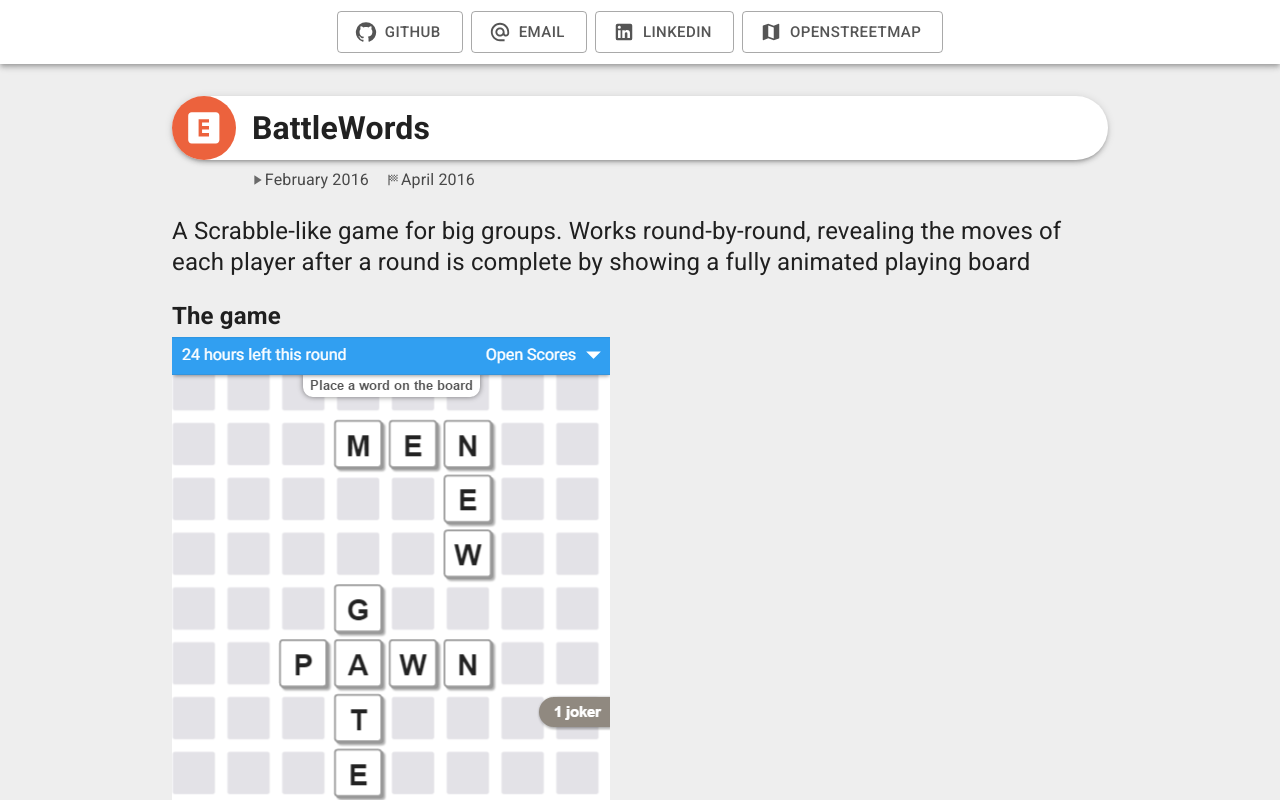
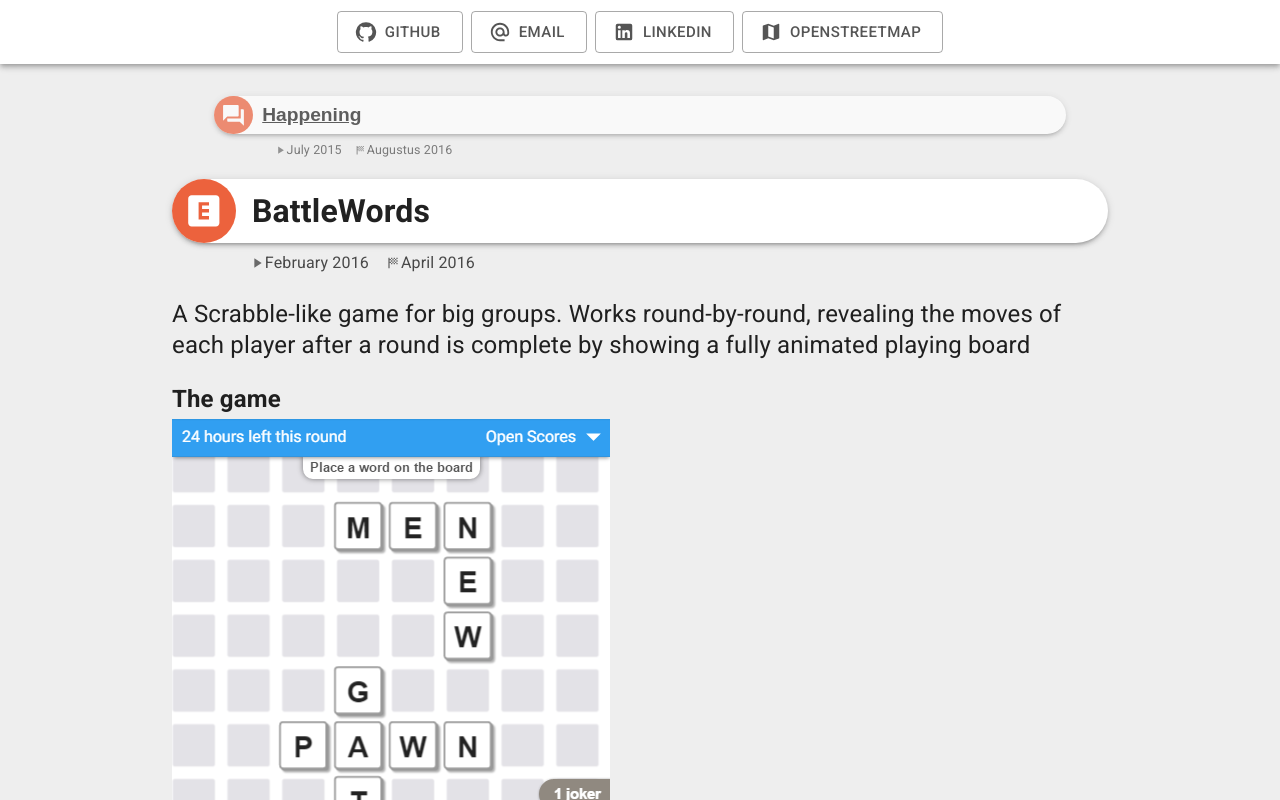
Before and after one commit to NLthijs48/NLthijs48.github.io, a React (Create React App) app: page / in a window 1280 px wide. Both pictures are taken after a click on the button "VIEW DETAILS". Shown: the top 800 px of the page. Built offline with nearby package versions, Linux system fonts and the light colour scheme.

Commit message:
Add breadcrumbs on the activity detail page
Makes it possible to easily navigate a level 'up'

```diff
--- a/src/activityList/ActivityItem.tsx
+++ b/src/activityList/ActivityItem.tsx
@@ -4,6 +4,7 @@ import TimePeriodIndicator from './TimePeriodIndicator';
 import ActivityList from './ActivityList';
 import ActivityDetailsButton from './ActivityDetailsButton';
 import ActivityTitle from './ActivityTitle';
+import {ButtonBase} from '@mui/material';
 
 interface ActivityItemProps {
 	activity: ActivityInformation;
@@ -12,9 +13,25 @@ interface ActivityItemProps {
 }
 
 function ActivityItem(props: ActivityItemProps) {
+	let title = <ActivityTitle activity={props.activity} hLevel={props.hLevel} />;
+
+	// Add link to the website
+	if (props.activity.website) {
+		title = (
+			<ButtonBase
+				href={props.activity.website}
+				target="_blank"
+				rel="noopener noreferrer"
+				style={{display: 'block', textDecoration: 'underline', borderRadius: '1em'}}
+			>
+				{title}
+			</ButtonBase>
+		);
+	}
+
 	return (
 		<div style={{marginBottom: '0.5em', display: 'flex', flexDirection: 'column', ...props.style}}>
-			<ActivityTitle activity={props.activity} hLevel={props.hLevel} />
+			{title}
 
 			<div
 				style={{
--- a/src/activityList/ActivityTitle.tsx
+++ b/src/activityList/ActivityTitle.tsx
@@ -37,6 +37,7 @@ function ActivityTitle(props: ActivityTitleProps) {
 						marginTop: 0,
 						borderRadius: '50%',
 						color: 'white',
+						flexShrink: 0,
 					}}
 				>
 					<props.activity.Icon style={{fontSize: '1.3em'}} />
--- a/src/activityList/ActivityTitleText.tsx
+++ b/src/activityList/ActivityTitleText.tsx
@@ -11,7 +11,7 @@ function ActivityTitleText(props: ActivityTitleProps) {
 	// - TypeScript does not get this logic
 	const HeaderComponent: any = `h${props.hLevel}`;
 
-	const header = (
+	return (
 		<HeaderComponent
 			style={{
 				fontSize: '1em',
@@ -25,16 +25,6 @@ function ActivityTitleText(props: ActivityTitleProps) {
 			{props.activity.name}
 		</HeaderComponent>
 	);
-	// Add link to the website
-	if (props.activity.website) {
-		return (
-			<a href={props.activity.website} target="_blank" rel="noopener noreferrer" style={{color: 'inherit', flex: 1, minWidth: 0}}>
-				{header}
-			</a>
-		);
-	}
-
-	return header;
 }
 
 export default ActivityTitleText;
--- /dev/null
+++ b/src/components/Breadcrumbs.tsx
@@ -0,0 +1,74 @@
+import {useActivitySelect} from '../activityDetail/ActivitySelect';
+import React from 'react';
+import allActivities from '../activities/allActivities';
+import {ButtonBase} from '@mui/material';
+import ActivityTitle from '../activityList/ActivityTitle';
+import TimePeriodIndicator from '../activityList/TimePeriodIndicator';
+import ActivityInformation from '../activities/ActivityInformation';
+
+interface BreadcrumbsProps {
+	/**
+	 * To which activity the breadcrumbs should lead
+	 * - it does not show the activity itself
+	 */
+	toActivity: ActivityInformation;
+	style?: React.CSSProperties;
+}
+
+function Breadcrumbs(props: BreadcrumbsProps) {
+	const {setActivity} = useActivitySelect();
+
+	const breadcrumbs = React.useMemo(() => getBreadcrumbs(props.toActivity, allActivities), [props.toActivity]);
+	if (!breadcrumbs || breadcrumbs.length === 0) {
+		// No crumbs found somehow
+		return null;
+	}
+
+	return (
+		<div style={props.style}>
+			{breadcrumbs.map((breadcrumb) => (
+				<div key={breadcrumb.slug} style={{marginBottom: '1em'}}>
+					<ButtonBase
+						onClick={() => setActivity(breadcrumb)}
+						style={{
+							textDecoration: 'underline',
+							width: '100%',
+							display: 'block',
+							fontSize: 'inherit',
+							borderRadius: '1em',
+						}}
+					>
+						<ActivityTitle activity={breadcrumb} hLevel={2} />
+					</ButtonBase>
+					<div style={{paddingLeft: '2.5em', fontSize: '1.3em'}}>
+						<TimePeriodIndicator activity={breadcrumb} />
+					</div>
+				</div>
+			))}
+		</div>
+	);
+}
+
+function getBreadcrumbs(to: ActivityInformation, list: ActivityInformation[]): null | ActivityInformation[] {
+	for (let activityInformation of list) {
+		// Target found, no breadcrumbs towards the target though
+		if (activityInformation.slug === to.slug) {
+			return [];
+		}
+
+		// Search in children
+		if (!activityInformation.activities) {
+			continue;
+		}
+		const childBreadcrumbs = getBreadcrumbs(to, activityInformation.activities);
+		if (childBreadcrumbs !== null) {
+			// Found in children, path towards it is itself + found path
+			return [activityInformation, ...childBreadcrumbs];
+		}
+	}
+
+	// Not found
+	return null;
+}
+
+export default Breadcrumbs;
--- a/src/pages/ActivityPage.tsx
+++ b/src/pages/ActivityPage.tsx
@@ -3,9 +3,10 @@ import ActivityInformation from '../activities/ActivityInformation';
 import ActivityTitle from '../activityList/ActivityTitle';
 import HighlightItem from '../components/HighlightItem';
 import TimePeriodIndicator from '../activityList/TimePeriodIndicator';
+import Breadcrumbs from '../components/Breadcrumbs';
 
 // TODO: home page button
-// TODO: breadcrumbs (if any)
+// TODO: add list of sub-activities
 
 interface ActivityPageProps {
 	activity: ActivityInformation;
@@ -13,6 +14,10 @@ interface ActivityPageProps {
 function ActivityPage(props: ActivityPageProps) {
 	return (
 		<div>
+			<Breadcrumbs
+				toActivity={props.activity}
+				style={{paddingLeft: '2.2em', paddingRight: '2.2em', opacity: 0.7, fontSize: '1.2em'}}
+			/>
 			<div style={{fontSize: '2em'}}>
 				<ActivityTitle activity={props.activity} hLevel={1} />
 				<div style={{paddingLeft: '2.5em'}}>
```
